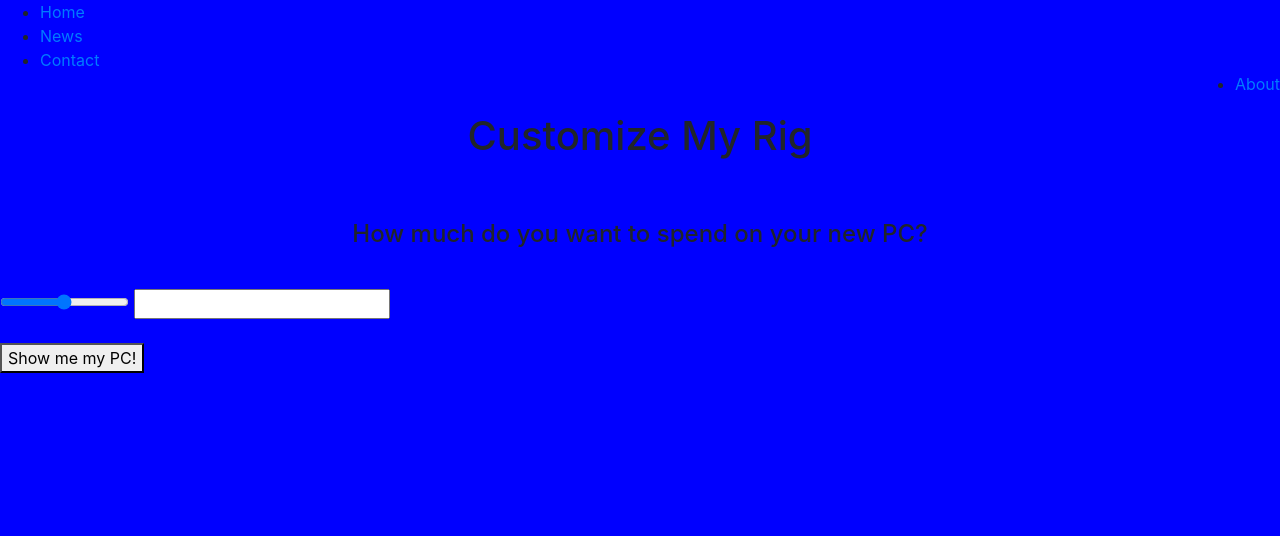
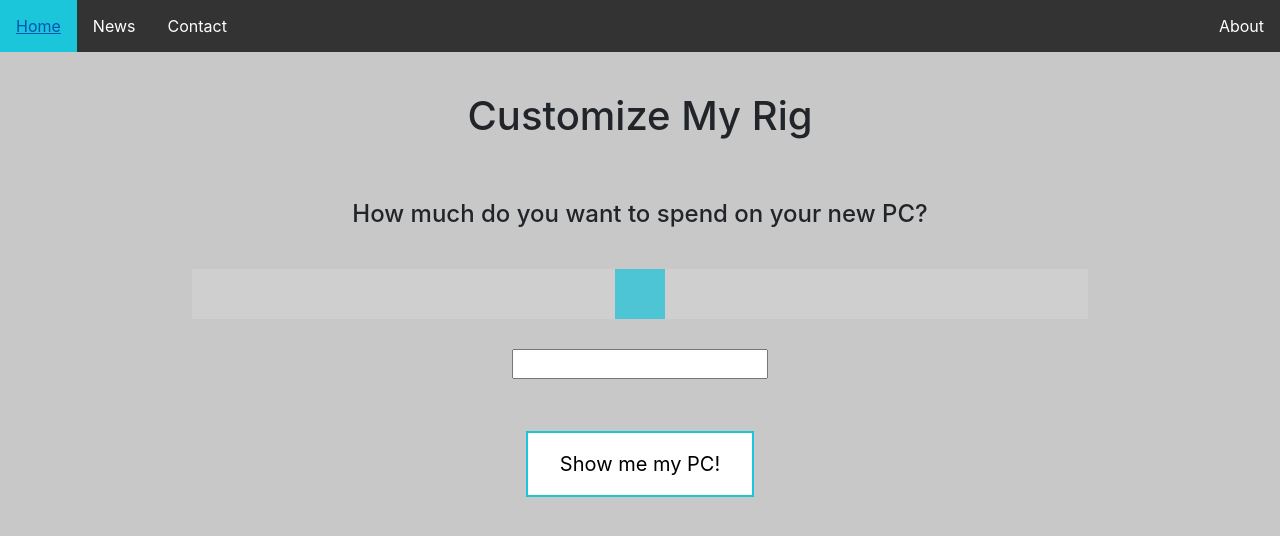
Before and after one commit to mvanree00/Customize-My-Rig, a Django app: page / in a window 1280 px wide. Shown: the top 536 px of the page. Run offline with Django 3.2, Linux system fonts and the light colour scheme; some libraries are stand-ins or nearby versions.

Commit message:
Update style.css

```diff
--- a/homepage/static/homepage/style.css
+++ b/homepage/static/homepage/style.css
@@ -1,3 +1,112 @@
 body {
-    background-color: blue;
-};
+    background-color: #C8C8C8;
+}
+
+/************ Nav Bar *****************/
+.bar {
+  list-style-type: none;
+  margin: 0;
+  padding: 0;
+  overflow: hidden;
+  background-color: #333;
+}
+
+.barlist {
+  float: left;
+}
+
+li a {
+  display: block;
+  color: white;
+  text-align: center;
+  padding: 14px 16px;
+  text-decoration: none;
+}
+
+li a:hover:not(.active) {
+  background-color: #111;
+}
+
+.active {
+  background-color: #1bc5da;
+}
+/*************** End Nav Bar *********************/
+
+/*************** SLIDER **********************/
+.slidecontainer {
+  width: 100%; /* Width of the outside container */
+}
+
+/* The slider itself */
+.slider {
+  display: block;
+  margin-left: auto;
+  margin-right: auto;
+  -webkit-appearance: none;  /* Override default CSS styles */
+  appearance: none;
+  width: 70%; /* Full-width */
+  height: 50px; /* Specified height */
+  background: #d3d3d3; /* Grey background */
+  opacity: 0.7; /* Set transparency (for mouse-over effects on hover) */
+  -webkit-transition: .2s; /* 0.2 seconds transition on hover */
+  transition: opacity .2s;
+}
+
+/* Mouse-over effects */
+.slider:hover {
+  opacity: 1; /* Fully shown on mouse-over */
+}
+
+.slider::-webkit-slider-thumb {
+  -webkit-appearance: none; /* Override default look */
+  appearance: none;
+  width: 50px; /* Set a specific slider handle width */
+  height: 50px; /* Slider handle height */
+  background: #1bc5da;
+  cursor: pointer; /* Cursor on hover */
+}
+
+.slider::-moz-range-thumb {
+  width: 50px; /* Set a specific slider handle width */
+  height: 50px; /* Slider handle height */
+  background: #1bc5da;
+  cursor: pointer; /* Cursor on hover */
+}
+
+.amount {
+  margin-top: 30px;
+  display: block;
+  margin-left: auto;
+  margin-right: auto;
+}
+/************* END SLIDER *******************/
+
+/************* BUTTON ******************/
+.button {
+  border: none;
+  color: white;
+  padding: 16px 32px;
+  text-align: center;
+  text-decoration: none;
+  display: inline-block;
+  font-size: 16px;
+  margin: 4px 2px;
+  transition-duration: 0.4s;
+  cursor: pointer;
+}
+
+.button1 {
+  display: block;
+  margin-left: auto;
+  margin-right: auto;
+  font-size : 20px;
+  background-color: white;
+  color: black;
+  border: 2px solid #1bc5da;
+}
+
+.button1:hover {
+  background-color: #1bc5da;
+  color: white;
+}
+/************* END BUTTON ****************/
```
